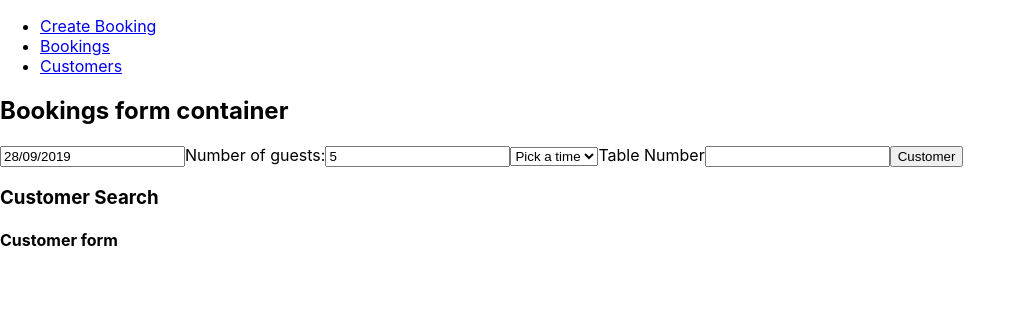
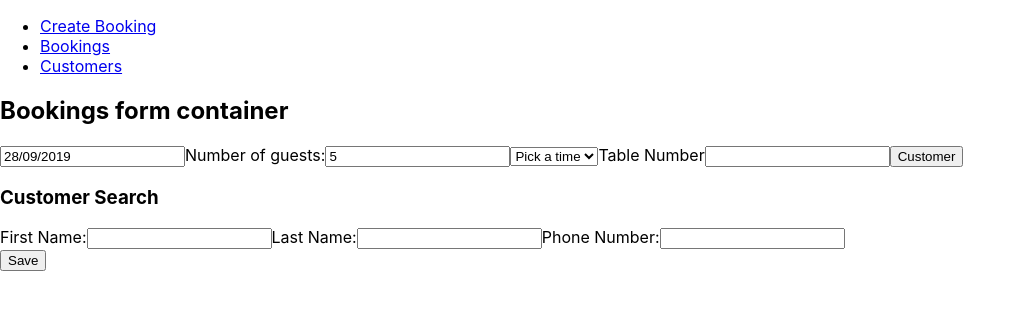
Before and after one commit to Fidelma/Restaurant-Bookings-Group-Project, a React (Create React App) app in the folder frontend_restaurant_bookings/: page / in a window 1280 px wide. Both pictures are taken after typing "5", "Sample" into the empty fields and a click on the button "Customer". Shown: the top 310 px of the page, without its empty margins (0-1026 px from the left). Built offline with nearby package versions, Linux system fonts and the light colour scheme.

Commit message:
Data from customer and bookings form being stored on main.js state

```diff
--- a/frontend_restaurant_bookings/src/components/Main.js
+++ b/frontend_restaurant_bookings/src/components/Main.js
@@ -22,8 +22,20 @@ class Main extends Component {
         {customer: "Jane", partySize: 6}
       ],
       times: ['17:00', '18:00', '19:00'],
-      tables: [1,2,3]
+      tables: [1,2,3],
+      newCustomers: [],
+      newBookings: []
     }
+    this.saveBooking = this.saveBooking.bind(this);
+  }
+
+  saveBooking(customer, booking){
+    const newCustomers = [...this.state.newCustomers];
+    const newBookings = [...this.state.newBookings];
+    newCustomers.push(customer);
+    newBookings.push(booking);
+    this.setState({newCustomers: newCustomers});
+    this.setState({newBookings: newBookings});
   }
 
 
@@ -36,7 +48,8 @@ class Main extends Component {
             exact path="/"
             render={() => <BookingsFormContainer
             times={this.state.times}
-            tables={this.state.tables}/>}
+            tables={this.state.tables}
+            saveBooking={this.saveBooking}/>}
           />
           <Route
             path="/bookings"
--- a/frontend_restaurant_bookings/src/components/customers/CustomerForm.js
+++ b/frontend_restaurant_bookings/src/components/customers/CustomerForm.js
@@ -1,7 +1,40 @@
 import React from "react";
 
-const CustomerForm = () => (
-  <h4>Customer form</h4>
-)
+const CustomerForm = (props) => {
+
+  function handleFirstNameChange(event){
+    props.getCustomerFirstName(event.target.value);
+  }
+
+  function handleLastNameChange(event){
+    props.getCustomerLasttName(event.target.value);
+  }
+
+  function handlePhoneNumberChange(event){
+    props.getCustomerPhoneNumber(event.target.value);
+  }
+
+  return (
+    <>
+      <form>
+      <label htmlFor="first-name">First Name:</label>
+      <input
+        type="string"
+        value={props.customerFirstName}
+        onChange={handleFirstNameChange}/>
+      <label htmlFor="last-name">Last Name:</label>
+      <input
+        type="string"
+        value={props.customerLastName}
+        onChange={handleLastNameChange}/>
+      <label htmlFor="phone-number">Phone Number:</label>
+      <input
+        type="string"
+        value={props.customerPhoneNumber}
+        onChange={handlePhoneNumberChange}/>
+      </form>
+    </>
+  )
+}
 
 export default CustomerForm;
--- a/frontend_restaurant_bookings/src/containers/BookingsFormContainer.js
+++ b/frontend_restaurant_bookings/src/containers/BookingsFormContainer.js
@@ -11,7 +11,10 @@ class BookingsFormContainer extends Component {
       guests: '',
       selectedTime: '',
       selectedTable: '',
-      displayTables: true
+      displayTables: true,
+      customerFirstName: '',
+      customerLastName: '',
+      customerPhoneNumber: ''
 
 
     }
@@ -20,6 +23,10 @@ class BookingsFormContainer extends Component {
     this.getTime = this.getTime.bind(this);
     this.getTableNumber = this.getTableNumber.bind(this);
     this.changeToCustomerComponent = this.changeToCustomerComponent.bind(this);
+    this.getCustomerFirstName = this.getCustomerFirstName.bind(this);
+    this.getCustomerLasttName = this.getCustomerLasttName.bind(this);
+    this.getCustomerPhoneNumber = this.getCustomerPhoneNumber.bind(this);
+    this.handleBookingSave = this.handleBookingSave.bind(this);
   }
 
   getDate(date){
@@ -51,6 +58,39 @@ class BookingsFormContainer extends Component {
     )
   }
 
+  getCustomerFirstName(name){
+    return(
+      this.setState({customerFirstName: name})
+    )
+  }
+
+  getCustomerLasttName(name){
+    return(
+      this.setState({customerLastName: name})
+    )
+  }
+
+  getCustomerPhoneNumber(number){
+    return(
+      this.setState({customerPhoneNumber: number})
+    )
+  }
+
+  handleBookingSave(){
+    const customer = {
+      firstName: this.state.customerFirstName,
+      lastName: this.state.customerLastName,
+      phoneNumber: this.state.customerPhoneNumber
+    }
+    const booking = {
+      date: this.state.date,
+      guests: this.state.guests,
+      selectedTime: this.state.selectedTime,
+      selectedTable: this.state.selectedTable
+    }
+    this.props.saveBooking(customer, booking);
+  }
+
 
   render(){
     return(
@@ -68,7 +108,12 @@ class BookingsFormContainer extends Component {
         <TablesCustomersContainer
           displayTables={this.state.displayTables}
           tables={this.props.tables}
-          getTableNumber={this.getTableNumber}/>
+          getTableNumber={this.getTableNumber}
+          getCustomerFirstName={this.getCustomerFirstName}
+          getCustomerLasttName={this.getCustomerLasttName}
+          getCustomerPhoneNumber={this.getCustomerPhoneNumber}
+        />
+        <button onClick={this.handleBookingSave}>Save</button>
       </>
     )
   }
--- a/frontend_restaurant_bookings/src/containers/CustomerBookingsContainer.js
+++ b/frontend_restaurant_bookings/src/containers/CustomerBookingsContainer.js
@@ -2,10 +2,14 @@ import React from 'react';
 import CustomerSearch from "../components/customers/CustomerSearch.js"
 import CustomerForm from "../components/customers/CustomerForm.js"
 
-const CustomerBookingsContainer = () => (
+const CustomerBookingsContainer = (props) => (
   <>
     <CustomerSearch/>
-    <CustomerForm/>
+    <CustomerForm
+      getCustomerFirstName={props.getCustomerFirstName}
+      getCustomerLasttName={props.getCustomerLasttName}
+      getCustomerPhoneNumber={props.getCustomerPhoneNumber}
+    />
   </>
 )
 
--- a/frontend_restaurant_bookings/src/containers/TablesCustomersContainer.js
+++ b/frontend_restaurant_bookings/src/containers/TablesCustomersContainer.js
@@ -13,7 +13,11 @@ const TablesCustomersContainer = (props) => {
     )
   }else {
     return(
-      <CustomerBookingsContainer/>
+      <CustomerBookingsContainer
+        getCustomerFirstName={props.getCustomerFirstName}
+        getCustomerLasttName={props.getCustomerLasttName}
+        getCustomerPhoneNumber={props.getCustomerPhoneNumber}
+      />
     )
   }
 }
```
